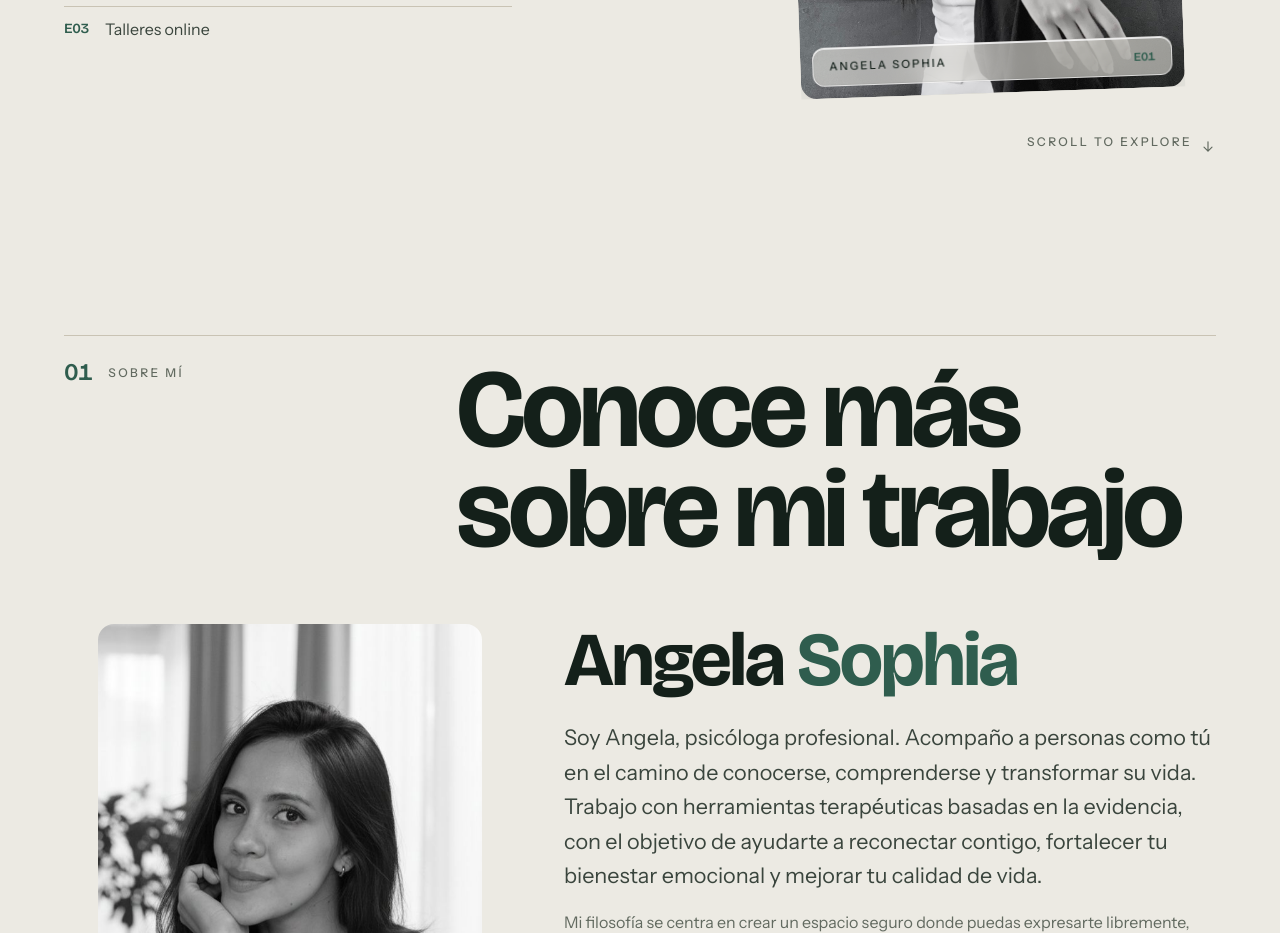
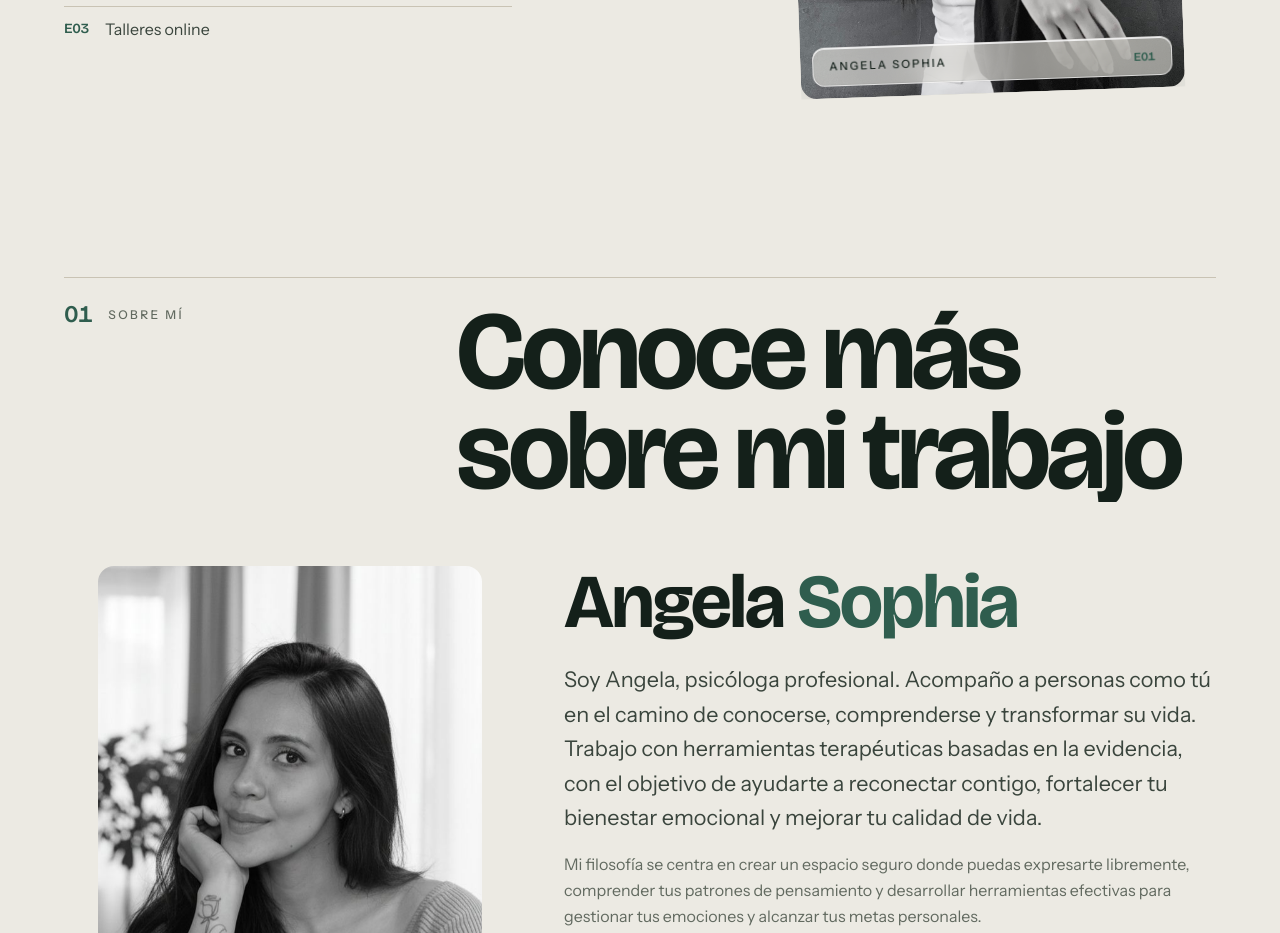
Before and after one commit to MrxHuaang/landing-bienestar, a Next.js app: page / in a window 1280 px wide. Shown: the part 960-1893 px from the top of the page. Built offline with nearby package versions, Linux system fonts and the light colour scheme.

Commit message:
Quitar botón "Scroll to explore" del hero

```diff
--- a/components/sections/Hero.tsx
+++ b/components/sections/Hero.tsx
@@ -254,25 +254,6 @@ export default function Hero() {
           </div>
         </div>
       </div>
-
-      {/* Scroll */}
-      <motion.button
-        type="button"
-        onClick={() => scrollToHash("#about")}
-        aria-label="Bajar a Sobre mí"
-        initial={{ opacity: 0 }}
-        animate={{ opacity: 1 }}
-        transition={{ delay: 1.7 }}
-        className="mx-auto mt-10 flex w-full max-w-6xl items-center justify-end gap-2 text-muted"
-      >
-        <span className="label">Scroll to explore</span>
-        <motion.span
-          animate={{ y: [0, 6, 0] }}
-          transition={{ duration: 1.6, repeat: Infinity, ease: "easeInOut" }}
-        >
-          <ArrowDownIcon className="h-4 w-4" />
-        </motion.span>
-      </motion.button>
     </section>
   );
 }
```
